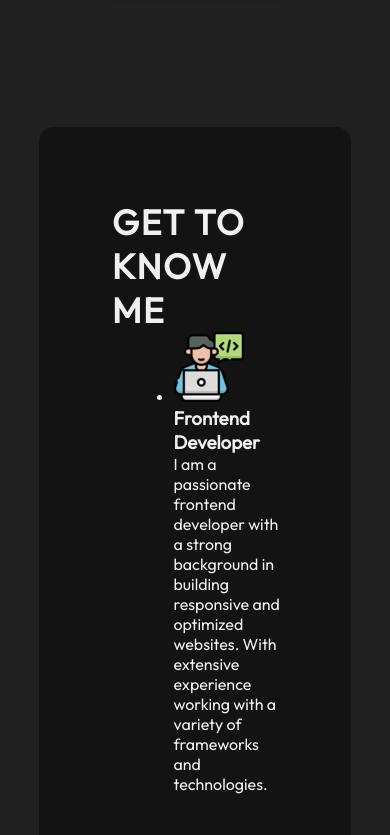
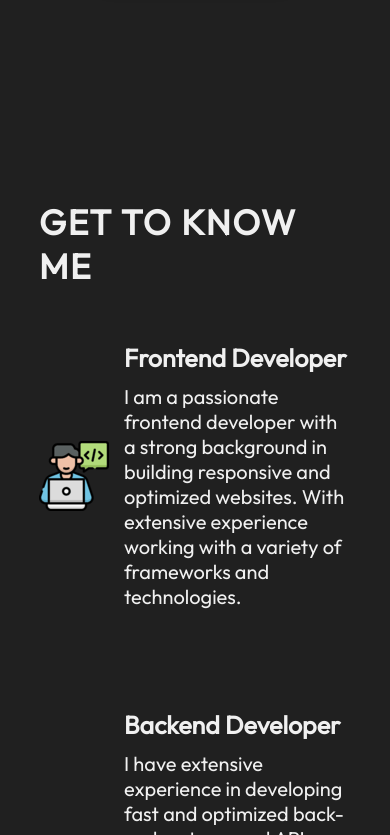
Before and after one commit to IVIonsters/IVIonstersDesigns, a React (Vite) app: page / in a window 390 px wide. Shown: the part 809-1644 px from the top of the page. Built offline with nearby package versions, Linux system fonts and the light colour scheme.

Commit message:
Update About.module.css
added spacing between icons and content

added hover animation to content

set media screen for specific monitor sizes

```diff
--- a/src/components/About/About.module.css
+++ b/src/components/About/About.module.css
@@ -40,3 +40,64 @@
     flex-direction: column;
     gap: 50px;
 }
+
+/* spacing between icons and content */
+img {
+    margin-right: 15px;
+}
+
+/* hover over about content animation */
+.aboutItem {
+    display: flex;
+    flex-direction: row;
+    align-items: center;
+    border-radius: 20px;
+    list-style: none;
+    padding: 25px;
+    background-image: linear-gradient(90deg,
+            rgba(0, 175, 181, 0.25) 0%,
+            rgba(0, 235, 252, 0.65) 100%);
+    background-size: 0 100%;
+    background-repeat: no-repeat;
+    transition: 0.4s;
+}
+
+.aboutItem:hover {
+    background-size: 100% 100%;
+}
+
+.aboutItem h3 {
+    font-size: 25px;
+    font-weight: 600;
+    margin-bottom: 10px;
+}
+
+.aboutItem p {
+    font-size: 20px;
+}
+
+/* Media Screen */
+@media screen and (max-width: 830px) {
+    .container {
+        background-color: transparent;
+        padding-left: 0;
+        padding-right: 0;
+    }
+
+    .content {
+        flex-direction: column;
+    }
+
+    .aboutImage {
+        display: none;
+    }
+
+    .aboutItems {
+        margin-top: 29px;
+    }
+
+    .aboutItem {
+        padding-left: 0;
+        padding-right: 0;
+    }
+}
```
